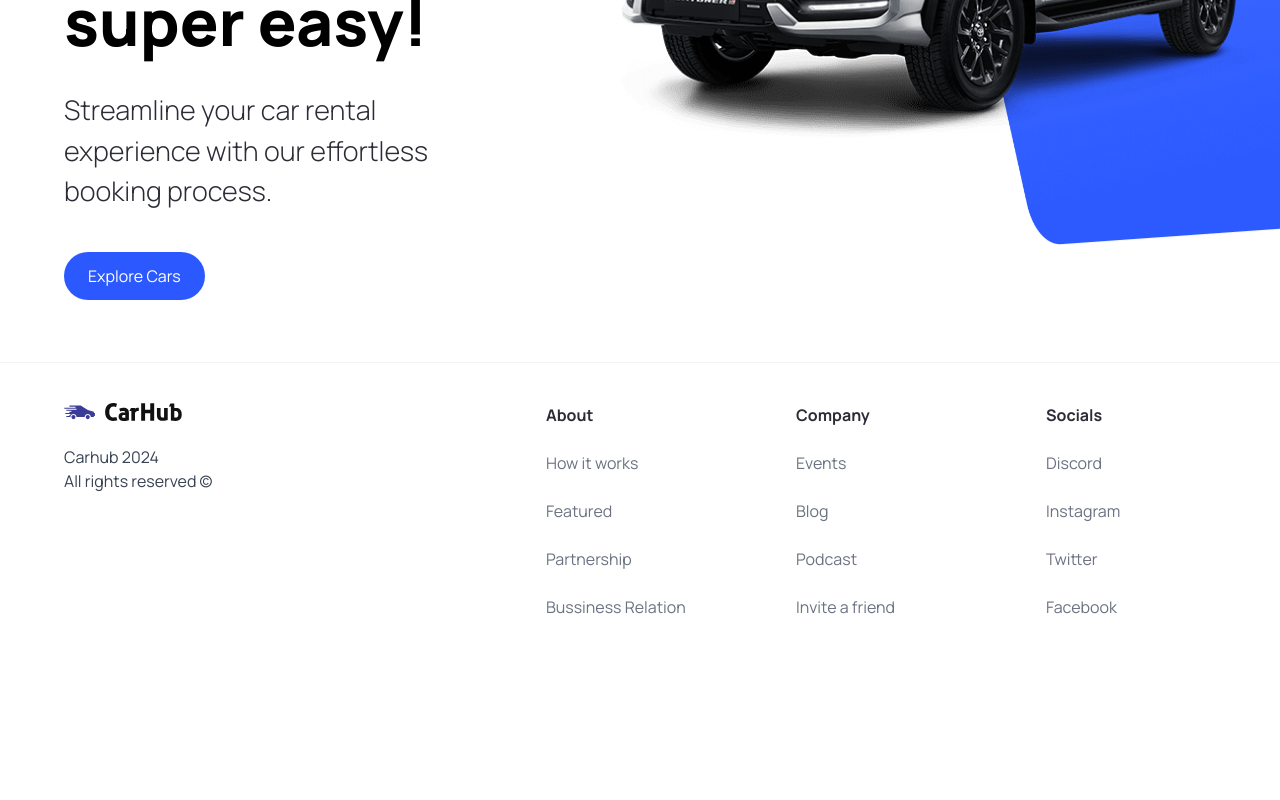
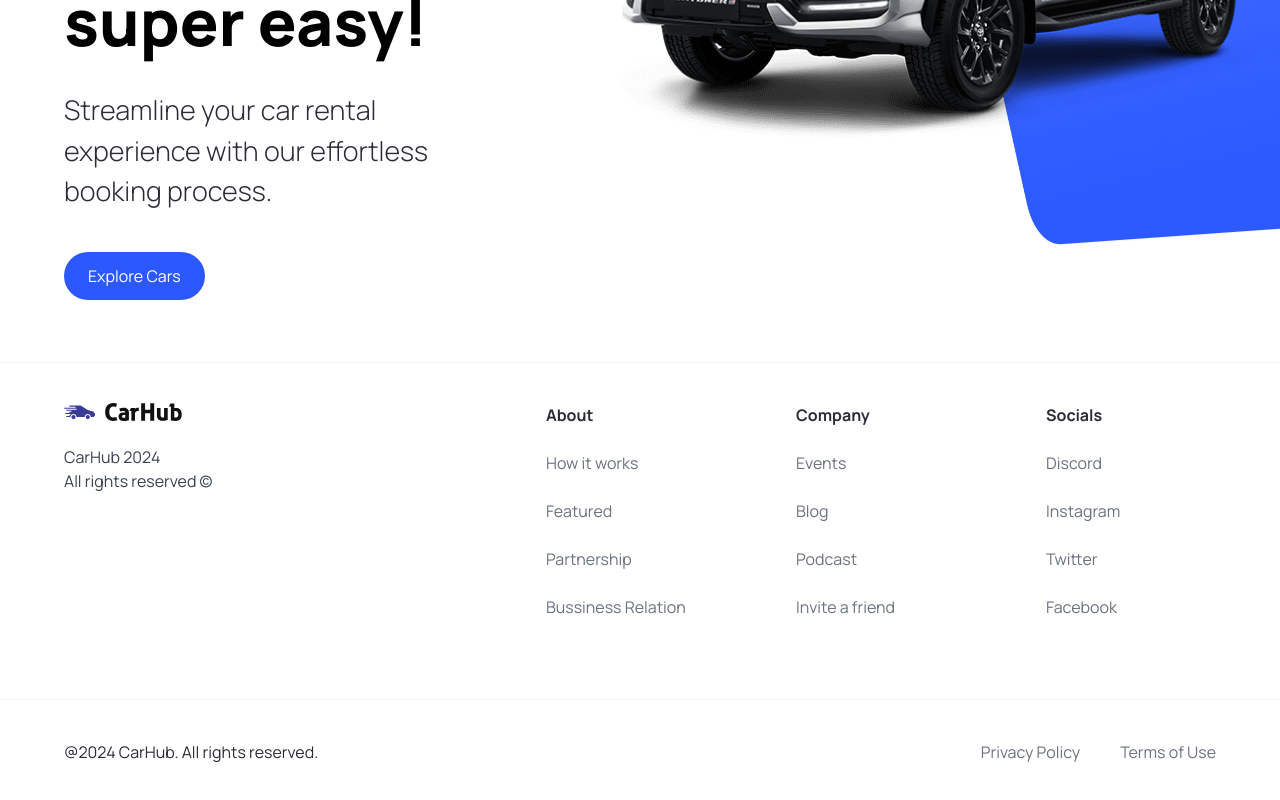
Before and after one commit to arash8877/Car-Showcase-app, a Next.js app: page / in a window 1280 px wide. Shown: the part 458-1258 px from the top of the page. Before the commit the page ends 1117 px from the top, so only its background shows below. Built offline with nearby package versions, Linux system fonts and the light colour scheme.

Commit message:
Footer done

```diff
--- a/components/Footer.tsx
+++ b/components/Footer.tsx
@@ -15,7 +15,7 @@
             className="object-contain"
           />
           <p className="text-base text-gray-700">
-            Carhub 2024 <br />
+            CarHub 2024 <br />
             All rights reserved &copy;
           </p>
         </div>
@@ -33,6 +33,17 @@
           ))}
         </div>
       </div>
+      <div className="flex justify-between items-center flex-wrap mt-10 border-t border-gray-100 sm:px-16 px-6 py-10">
+        <p>@2024 CarHub. All rights reserved.</p>
+        <div className="footer__copyrights-link">
+          <Link href="/" className="text-gray-500">
+            Privacy Policy
+          </Link>
+          <Link href="/" className="text-gray-500">
+            Terms of Use
+          </Link>
+        </div>
+      </div>
     </footer>
   );
 };
```
